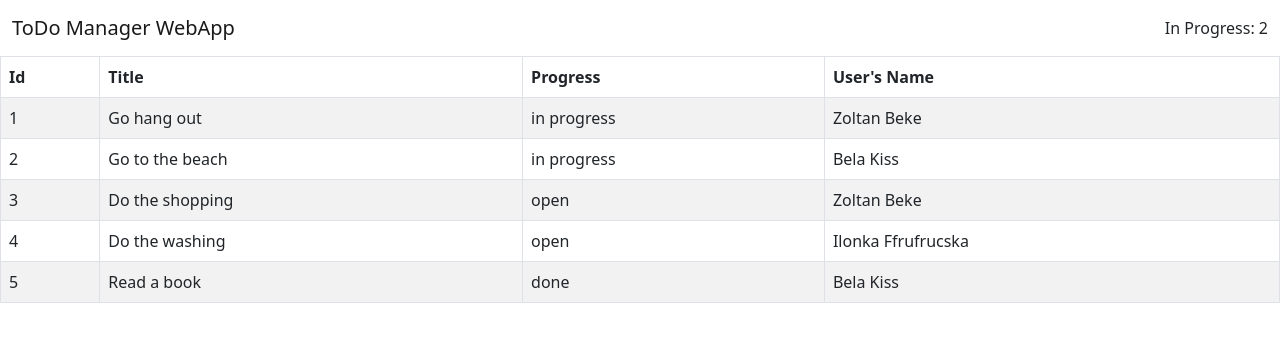
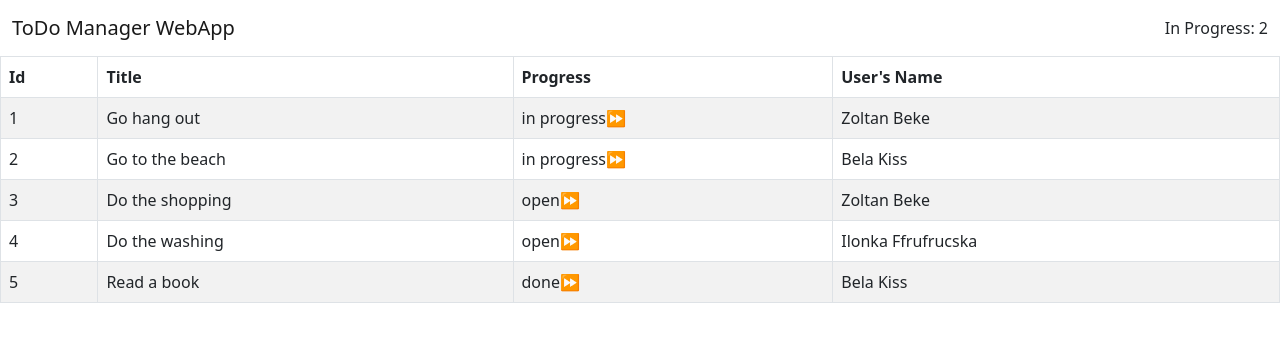
Before and after one commit to vblaskovics/AngularAkademia2022, an Angular app in the folder todo-manager-webapp/: page / in a window 1280 px wide. Shown: the top 342 px of the page. Built offline with nearby package versions, Linux system fonts and the light colour scheme.

Commit message:
change progess-status with click

```diff
--- a/todo-manager-webapp/src/app/components/todo-table-item/todo-table-item.component.html
+++ b/todo-manager-webapp/src/app/components/todo-table-item/todo-table-item.component.html
@@ -1,4 +1,6 @@
-<td (click)="showDetails()">{{ todo?.id }}</td>
-<td (click)="showDetails()">{{ todo?.title }}</td>
-<td (click)="showDetails()">{{ todo?.progress }}</td>
-<td (click)="showDetails()">{{ findUser(todo?.user_id!) }}</td>
+<td class="col-xs-3" (click)="showDetails()">{{ todo?.id }}</td>
+<td class="col-xs-3" (click)="showDetails()">{{ todo?.title }}</td>
+<td class="col-xs-3 w-25" (click)="showDetails()">
+  {{ todo?.progress }}<a (click)="changeProgress()">⏩</a>
+</td>
+<td class="col-xs-3" (click)="showDetails()">{{ findUser(todo?.user_id!) }}</td>
--- a/todo-manager-webapp/src/app/components/todo-table-item/todo-table-item.component.ts
+++ b/todo-manager-webapp/src/app/components/todo-table-item/todo-table-item.component.ts
@@ -12,6 +12,7 @@ export class TodoTableItemComponent implements OnInit {
   @Input() users?: User[];
 
   @Output() clickOnTable = new EventEmitter<Todo>();
+  @Output() changeProgressStatus = new EventEmitter<Todo>();
 
   constructor() {}
 
@@ -30,4 +31,8 @@ export class TodoTableItemComponent implements OnInit {
   showDetails(): void {
     this.clickOnTable.emit(this.todo);
   }
+
+  changeProgress(): void {
+    this.changeProgressStatus.emit(this.todo);
+  }
 }
--- a/todo-manager-webapp/src/app/components/todo-table-list/todo-table-list.component.html
+++ b/todo-manager-webapp/src/app/components/todo-table-list/todo-table-list.component.html
@@ -2,10 +2,10 @@
 <table class="table table-striped table-bordered">
   <thead>
     <tr>
-      <th scope="col">Id</th>
-      <th scope="col">Title</th>
-      <th scope="col">Progress</th>
-      <th scope="col">User's Name</th>
+      <th class="col-xs-3" scope="col">Id</th>
+      <th class="col-xs-3" scope="col">Title</th>
+      <th class="col-xs-3" scope="col">Progress</th>
+      <th class="col-xs-3" scope="col">User's Name</th>
     </tr>
   </thead>
   <tbody>
@@ -15,6 +15,7 @@
       [todo]="item"
       [users]="users"
       (clickOnTable)="clickShow($event)"
+      (changeProgressStatus)="changeProgress($event)"
     ></tr>
   </tbody>
 </table>
--- a/todo-manager-webapp/src/app/components/todo-table-list/todo-table-list.component.ts
+++ b/todo-manager-webapp/src/app/components/todo-table-list/todo-table-list.component.ts
@@ -135,10 +135,27 @@ export class TodoTableListComponent implements OnInit {
   calculateProgressCount(): number {
     let count = 0;
     this.items.forEach((todo) => {
-      if (todo.progress === 'in progress') {
+      if (todo.progress === Progress.in_progress) {
         count++;
       }
     });
     return count;
   }
+
+  changeProgress(todo: Todo): void {
+    switch (todo.progress) {
+      case Progress.open:
+        todo.progress = Progress.in_progress;
+        break;
+      case Progress.in_progress:
+        todo.progress = Progress.done;
+        break;
+      case Progress.done:
+        todo.progress = Progress.open;
+        break;
+      default:
+        console.log('No such progress exists!');
+        break;
+    }
+  }
 }
```
